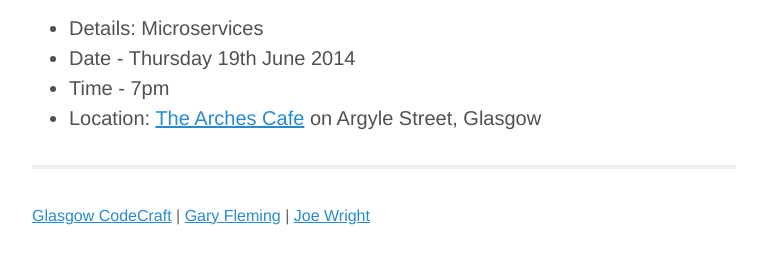
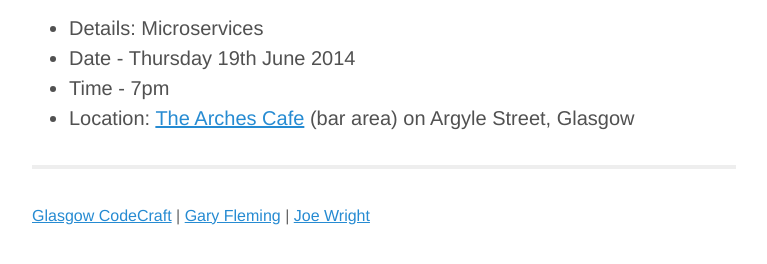
Before and after one commit to codecraftuk/codecraftuk.github.io, a Jekyll site: the page built from _posts/2014-06-05-microservices.md, in a window 1280 px wide. Shown: the part 598-862 px from the top of the page, without its empty margins (256-1023 px from the left). Built offline with Jekyll 4.4.1, drawn with Linux system fonts in a browser that asks for light colours; Markdown is read by kramdown in place of the engine named in the settings.

Commit message:
Updating microservices with location

```diff
--- a/_posts/2014-06-05-microservices.md
+++ b/_posts/2014-06-05-microservices.md
@@ -12,4 +12,4 @@
 * Details: Microservices
 * Date - Thursday 19th June 2014
 * Time - 7pm
-* Location: <a href="https://www.google.co.uk/maps/place/The+Arches+Cafe+Bar/@55.858375,-4.258346,17z/data=!3m1!4b1!4m2!3m1!1s0x4888469e9e44da7f:0xe5aded3da5af3d47">The Arches Cafe</a> on Argyle Street, Glasgow
+* Location: <a href="https://www.google.co.uk/maps/place/The+Arches+Cafe+Bar/@55.858375,-4.258346,17z/data=!3m1!4b1!4m2!3m1!1s0x4888469e9e44da7f:0xe5aded3da5af3d47">The Arches Cafe</a> (bar area) on Argyle Street, Glasgow
--- a/index.html
+++ b/index.html
@@ -22,7 +22,7 @@
             <h2>June Meetup</h2>
             <p><a href="/events/2014/06/microservices/">Microservices</a>
             <br/><strong>Thursday 19th June 2014</strong>. 7pm event start.
-            <br/>Location: <a href="https://www.google.co.uk/maps/place/The+Arches+Cafe+Bar/@55.858375,-4.258346,17z/data=!3m1!4b1!4m2!3m1!1s0x4888469e9e44da7f:0xe5aded3da5af3d47">The Arches Cafe</a> on Argyle Street, Glasgow
+            <br/>Location: <a href="https://www.google.co.uk/maps/place/The+Arches+Cafe+Bar/@55.858375,-4.258346,17z/data=!3m1!4b1!4m2!3m1!1s0x4888469e9e44da7f:0xe5aded3da5af3d47">The Arches Cafe</a> (bar area) on Argyle Street, Glasgow
 
 
 
```
